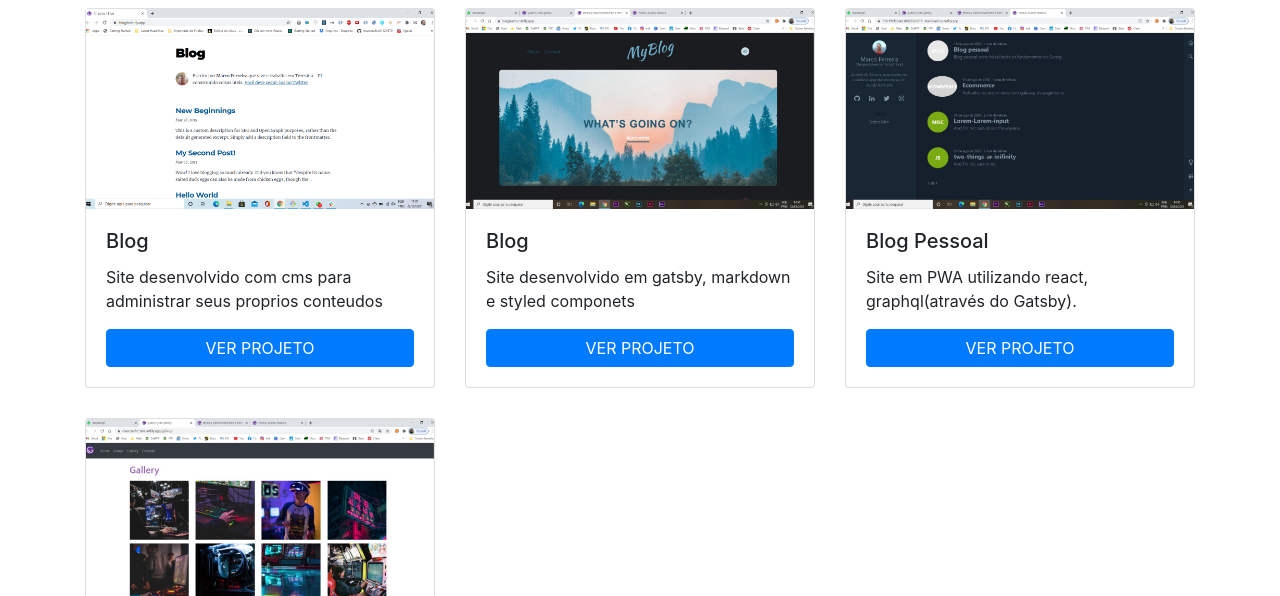
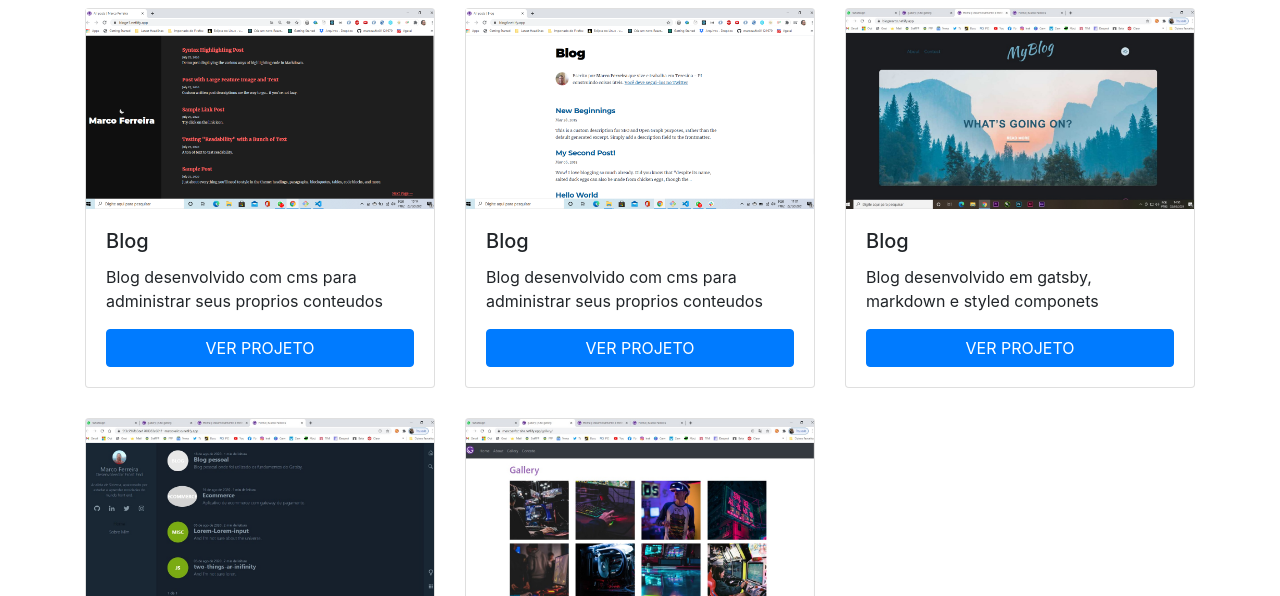
Before and after one commit to marcoavfcc01121979/Curriculum, a Gatsby site: page /projetos in a window 1280 px wide. Shown: the part 204-800 px from the top of the page. Built offline with nearby package versions, Linux system fonts and the light colour scheme; Gatsby itself is replaced by a stand-in of ours.

Commit message:
update projects

```diff
--- a/utils/projetos.js
+++ b/utils/projetos.js
@@ -2,17 +2,24 @@ import Site from '../src/images/WhatsApp.jpeg';
 import Blog from '../src/images/WhatsApp1.jpeg';
 import BlogPessoal from '../src/images/WhatsApp2.jpeg';
 import bloge from '../src/images/blog-e.png';
+import bloge1 from '../src/images/bloge.png';
 
 export default [
     {
         title: "Blog",
-        description: "Site desenvolvido com cms para administrar seus proprios conteudos",
+        description: "Blog desenvolvido com cms para administrar seus proprios conteudos",
+        url: "https://bloge1.netlify.app/",
+        image: bloge1
+    },
+    {
+        title: "Blog",
+        description: "Blog desenvolvido com cms para administrar seus proprios conteudos",
         url: "https://blogf.netlify.app/",
         image: bloge
     },
     {
         title: "Blog",
-        description: "Site desenvolvido em gatsby, markdown e styled componets",
+        description: "Blog desenvolvido em gatsby, markdown e styled componets",
         url: "https://blogmarco.netlify.app/",
         image: Blog
     },
```
Also changed, not shown: src/images/bloge.png (added).
